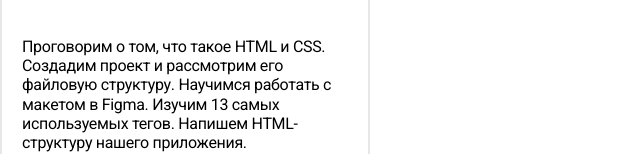
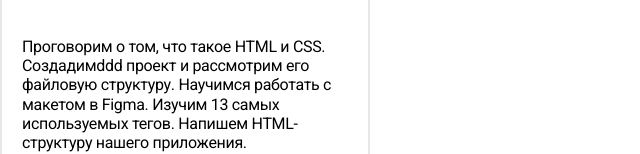
Before and after one commit to Kuzminih305/Test, a plain HTML site: page index.html in a window 1280 px wide. Shown: the part 646-800 px from the top of the page, 0-640 px from the left. Drawn offline with Linux system fonts and the light colour scheme.

Commit message:
dsadasdsad

```diff
--- a/index.html
+++ b/index.html
@@ -22,7 +22,7 @@
             <h2 class="card-title">теория html + css.
                 Структура приложения</h2>
             <img class="image" src="/assets/images/img-1.svg" alt="">
-            <p>Проговорим о том, что такое HTML и CSS.  Создадим проект и рассмотрим его файловую структуру. Научимся работать с макетом в Figma. Изучим 13 самых используемых тегов. Напишем HTML-структуру нашего приложения.</p>
+            <p>Проговорим о том, что такое HTML и CSS.  Создадимddd проект и рассмотрим его файловую структуру. Научимся работать с макетом в Figma. Изучим 13 самых используемых тегов. Напишем HTML-структуру нашего приложения.</p>
         </div>
         <div class="card">
             <h2 class="card-title">Стилизация
```
